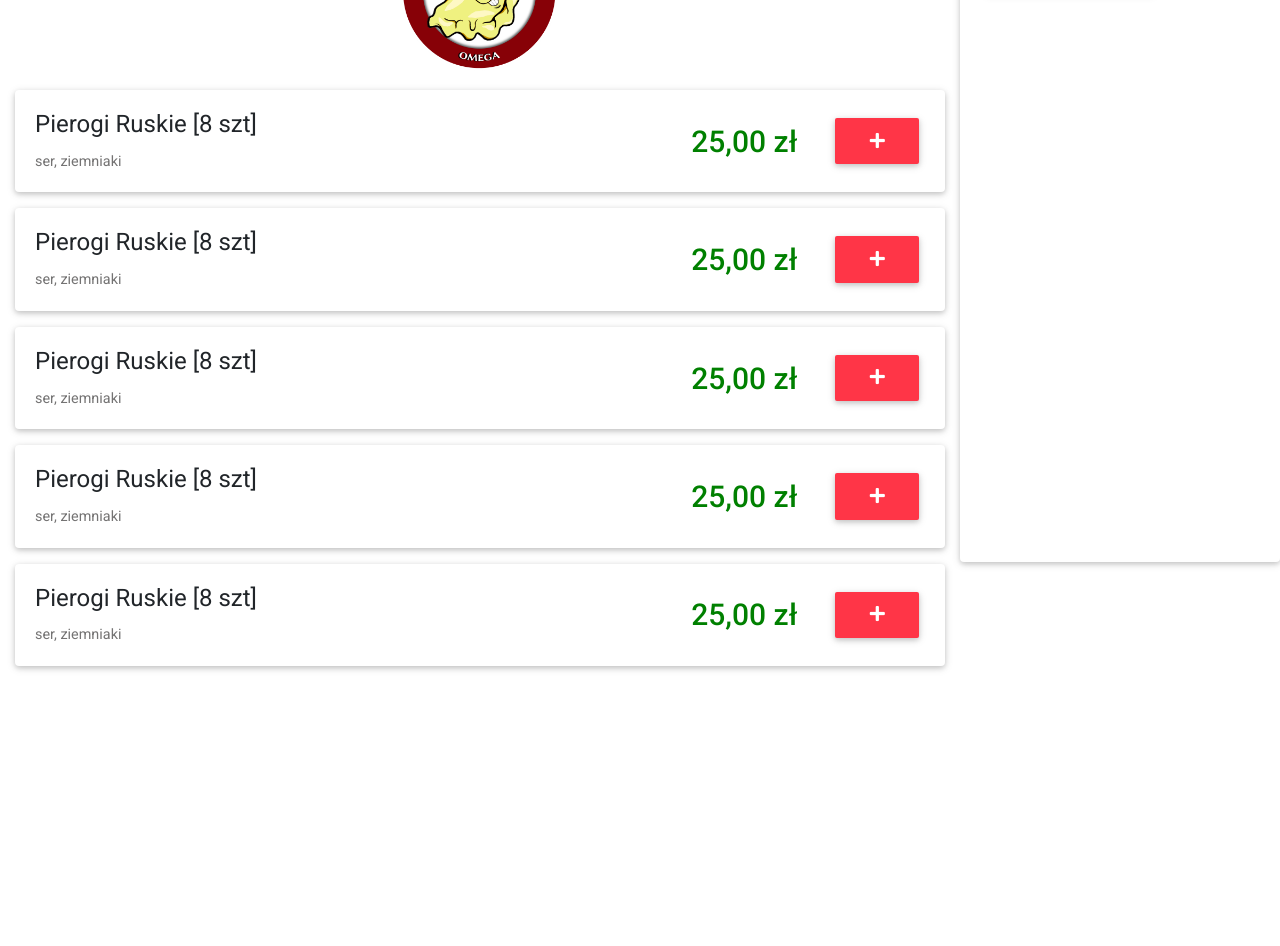
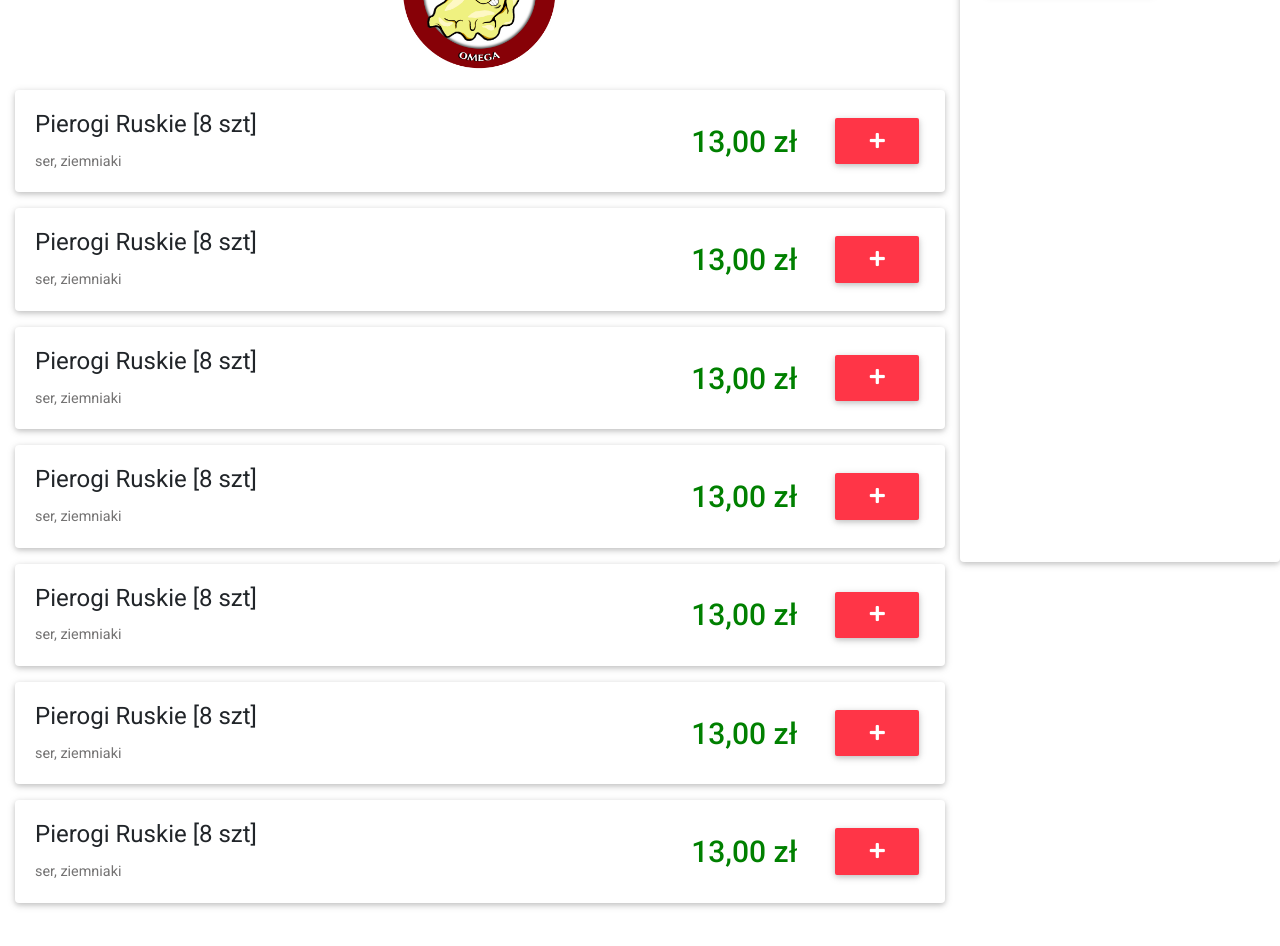
Before and after one commit to mac-lucky/Fullstack-restaurant-site, a React (Create React App) app: page /order in a window 1280 px wide. Shown: the part 320-1266 px from the top of the page. Built offline with nearby package versions, Linux system fonts and the light colour scheme; no server answers.

Commit message:
changes to navbar, added LoginPage

```diff
--- a/src/App.js
+++ b/src/App.js
@@ -3,6 +3,8 @@ import { BrowserRouter, Switch, Route } from "react-router-dom";
 import RegisterPage from "./pages/RegisterPage";
 import MainPage from "./pages/MainPage";
 import OrderPage from "./pages/OrderPage";
+import LoginPage from "./pages/LoginPage";
+
 
 class App extends Component {
   render() {
@@ -12,6 +14,7 @@ class App extends Component {
               <Route exact path="/" component={MainPage} />
               <Route exact path="/register" component={RegisterPage} />
               <Route exact path="/order" component={OrderPage} />
+              <Route exact path="/login" component={LoginPage} />
             </Switch>
         </BrowserRouter>
     );
--- a/src/components/Awards/Awards.js
+++ b/src/components/Awards/Awards.js
@@ -13,7 +13,7 @@ const Awards = () => {
             </div>
             <div>
               <h2>+80</h2>
-              <p>zamówień dzienne</p>
+              <p>zamówień dziennie</p>
             </div>
             <div>
               <h2>+30</h2>
--- /dev/null
+++ b/src/components/Login/Login.js
@@ -0,0 +1,34 @@
+import React, { Component } from 'react';
+import { MDBBtn, MDBModal, MDBModalBody, MDBModalHeader, MDBModalFooter } from 'mdbreact';
+
+class Login extends Component {
+state = {
+  modal: false
+}
+
+toggle = () => {
+  this.setState({
+    modal: !this.state.modal
+  });
+}
+
+render() {
+  return (
+      <>
+      <MDBBtn onClick={this.toggle}>Modal</MDBBtn>
+      <MDBModal isOpen={this.state.modal} toggle={this.toggle}>
+        <MDBModalHeader toggle={this.toggle}>MDBModal title</MDBModalHeader>
+        <MDBModalBody>
+          (...)
+        </MDBModalBody>
+        <MDBModalFooter>
+          <MDBBtn color="secondary" onClick={this.toggle}>Close</MDBBtn>
+          <MDBBtn color="primary">Save changes</MDBBtn>
+        </MDBModalFooter>
+      </MDBModal>
+      </>
+    );
+  }
+}
+
+export default Login;
--- a/src/components/Navbar/Navbar.js
+++ b/src/components/Navbar/Navbar.js
@@ -4,21 +4,18 @@ import {
   MDBNavbarBrand,
   MDBNavbarNav,
   MDBNavItem,
-  MDBLink,
   MDBNavLink,
   MDBNavbarToggler,
   MDBCollapse,
-  MDBFormInline,
   MDBDropdown,
   MDBDropdownToggle,
   MDBDropdownMenu,
-  MDBDropdownItem,
   MDBIcon,
 } from "mdbreact";
-import { BrowserRouter as Router } from "react-router-dom";
 import "./Navbar.css";
 import ikonka from "../../images/ikonkapiera.png";
 import { NavHashLink as NavLink } from "react-router-hash-link";
+import MediaQuery from "react-responsive";
 
 class Navbar extends Component {
   state = {
@@ -101,6 +98,7 @@ class Navbar extends Component {
             </MDBNavItem>
           </MDBNavbarNav>
           <MDBNavbarNav right>
+            <MediaQuery minDeviceWidth={575}>
               <MDBNavItem className="padright">
                 <MDBDropdown>
                   <MDBDropdownToggle nav caret>
@@ -119,6 +117,39 @@ class Navbar extends Component {
                   </MDBDropdownMenu>
                 </MDBDropdown>
               </MDBNavItem>
+            </MediaQuery>
+            <MediaQuery maxDeviceWidth={575}>
+              <MDBNavItem>
+                <hr className="hr-light wow fadeInLeft" />
+              </MDBNavItem>
+              <MDBNavItem>
+                <NavLink
+                  to="/register"
+                  activeClassName="navbarActivated"
+                  className="nav-link"
+                >
+                  Zarejestruj
+                </NavLink>
+              </MDBNavItem>
+              <MDBNavItem>
+                <NavLink
+                  to="/login"
+                  activeClassName="navbarActivated"
+                  className="nav-link"
+                >
+                  Zaloguj
+                </NavLink>
+              </MDBNavItem>
+              <MDBNavItem>
+                <NavLink
+                  to="/myorders"
+                  activeClassName="navbarActivated"
+                  className="nav-link"
+                >
+                  Moje zamówienia
+                </NavLink>
+              </MDBNavItem>
+            </MediaQuery>
           </MDBNavbarNav>
         </MDBCollapse>
       </MDBNavbar>
--- a/src/components/Opinions/OpinionsCard.js
+++ b/src/components/Opinions/OpinionsCard.js
@@ -10,12 +10,10 @@ import {
 } from "mdbreact";
 import "./Opinions.css";
 
-
-
 const OpinionsCard = (props) => {
   return (
     <>
-        <MDBCol md="4">
+      <MDBCol md="4" style={{ paddingTop: "2rem" }}>
         <MDBCard className="opinionstext">
           <MDBCardImage src={props.avatar} waves zoom />
           <MDBCardBody className="cardheight">
--- a/src/components/Order/Order.js
+++ b/src/components/Order/Order.js
@@ -19,31 +19,43 @@ const Order = () => {
             <OrderCard
               meal={"Pierogi Ruskie"}
               ingredients={"ser, ziemniaki"}
-              price={"25,00 zł"}
+              price={"13,00 zł"}
               quantity={"8 szt"}
             />
             <OrderCard
               meal={"Pierogi Ruskie"}
               ingredients={"ser, ziemniaki"}
-              price={"25,00 zł"}
+              price={"13,00 zł"}
               quantity={"8 szt"}
             />
             <OrderCard
               meal={"Pierogi Ruskie"}
               ingredients={"ser, ziemniaki"}
-              price={"25,00 zł"}
+              price={"13,00 zł"}
               quantity={"8 szt"}
             />
             <OrderCard
               meal={"Pierogi Ruskie"}
               ingredients={"ser, ziemniaki"}
-              price={"25,00 zł"}
+              price={"13,00 zł"}
               quantity={"8 szt"}
             />
             <OrderCard
               meal={"Pierogi Ruskie"}
               ingredients={"ser, ziemniaki"}
-              price={"25,00 zł"}
+              price={"13,00 zł"}
+              quantity={"8 szt"}
+            />
+            <OrderCard
+              meal={"Pierogi Ruskie"}
+              ingredients={"ser, ziemniaki"}
+              price={"13,00 zł"}
+              quantity={"8 szt"}
+            />
+            <OrderCard
+              meal={"Pierogi Ruskie"}
+              ingredients={"ser, ziemniaki"}
+              price={"13,00 zł"}
               quantity={"8 szt"}
             />
           </div>
--- a/src/components/Register/Register.js
+++ b/src/components/Register/Register.js
@@ -12,10 +12,10 @@ const Register = () => {
               <MDBCard>
                 <MDBCardBody>
                   <form>
-                    <p className="h4 text-center py-4">Sign up</p>
+                    <p className="h4 text-center py-4">Rejestracja</p>
                     <div className="grey-text">
                       <MDBInput
-                        label="Your name"
+                        label="Imię"
                         icon="user"
                         group
                         type="text"
@@ -24,7 +24,16 @@ const Register = () => {
                         success="right"
                       />
                       <MDBInput
-                        label="Your email"
+                        label="Nazwisko"
+                        icon="user"
+                        group
+                        type="text"
+                        validate
+                        error="wrong"
+                        success="right"
+                      />
+                      <MDBInput
+                        label="Email"
                         icon="envelope"
                         group
                         type="email"
@@ -33,16 +42,7 @@ const Register = () => {
                         success="right"
                       />
                       <MDBInput
-                        label="Confirm your email"
-                        icon="exclamation-triangle"
-                        group
-                        type="text"
-                        validate
-                        error="wrong"
-                        success="right"
-                      />
-                      <MDBInput
-                        label="Your password"
+                        label="Hasło"
                         icon="lock"
                         group
                         type="password"
--- /dev/null
+++ b/src/pages/LoginPage.js
@@ -0,0 +1,14 @@
+import React from "react";
+import Navbar from "../components/Navbar/Navbar";
+import Login from "../components/Login/Login";
+
+const LoginPage = (props) => {
+  return (
+    <>
+      <Navbar transparent={false} scrolling={false} />
+      <Login />
+    </>
+  );
+};
+
+export default LoginPage;
--- a/src/pages/MainPage.js
+++ b/src/pages/MainPage.js
@@ -8,11 +8,13 @@ import Awards from "../components/Awards/Awards";
 import Actual from "../components/Actual/Actual";
 import Contact from "../components/Contact/Contact";
 import Navbar from "../components/Navbar/Navbar";
+import Login from "../components/Login/Login";
+
 
 const MainPage = (props) => {
   return (
     <>
-        <Navbar transparent={true} scrolling={true}/>
+      <Navbar transparent={true} scrolling={true} />
       <Landpage />
       <Actual />
       <Aboutus />
@@ -23,6 +25,6 @@ const MainPage = (props) => {
       <Contact />
     </>
   );
-}
+};
 
 export default MainPage;
```
Also changed, not shown: 1 other file (tests, documents, lock files or other folders). Lines whose indentation alone changed are shown as unchanged.
